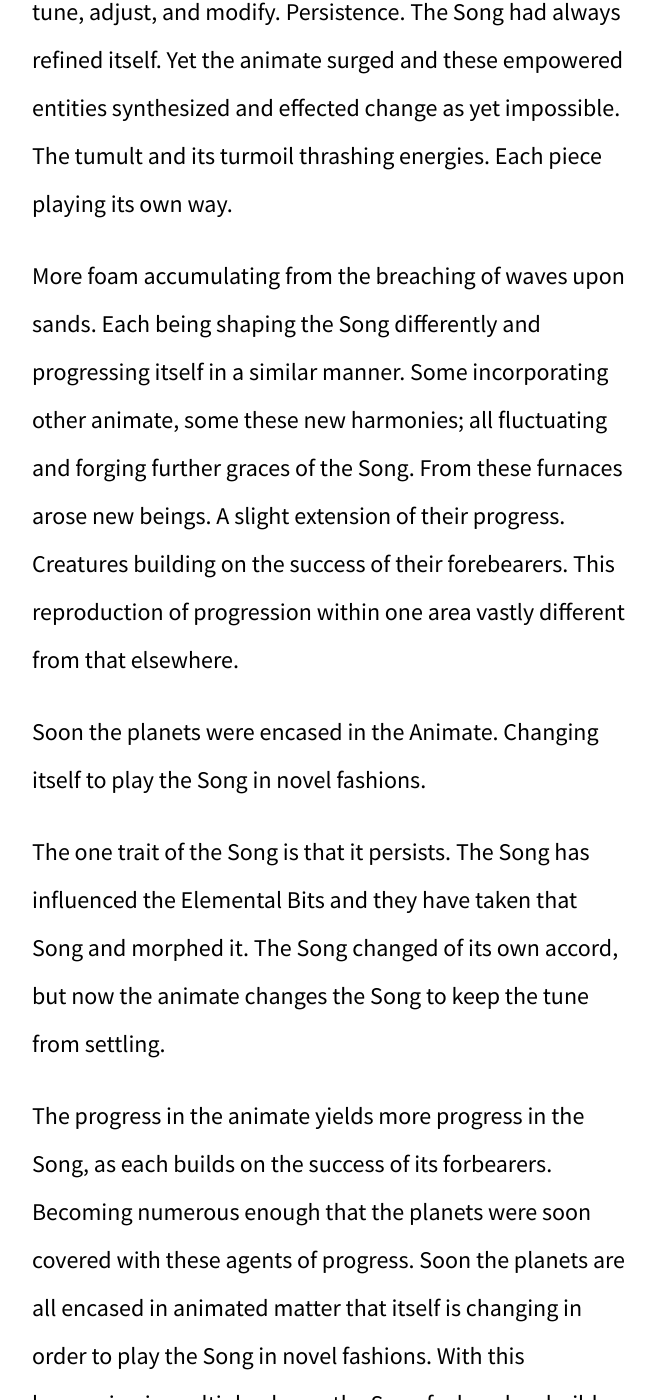
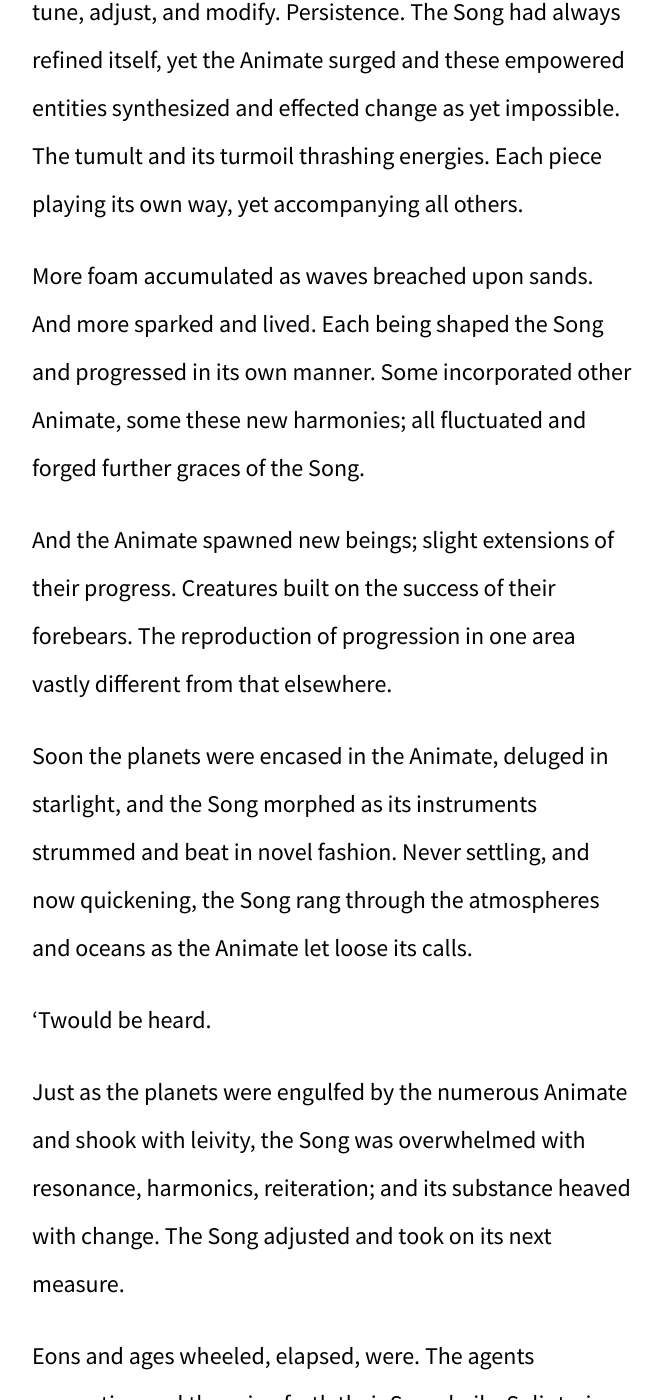
Before and after one commit to kyletolle/the-mechanism-collection, a Jekyll site: the page built from index.md, in a window 1280 px wide and 1400 px high, scrolled down 7232 px. Shown: the whole window, without its empty margins (308-971 px from the left). Built offline with Jekyll 4.4.1, drawn with Linux system fonts in a browser that asks for light colours; some of the changed text lies outside the part shown.

Commit message:
Much more progress toward completing the Third

```diff
--- a/index.md
+++ b/index.md
@@ -116,84 +116,80 @@ combined, compounded, compressed and the Inanimate pulsed with the progression
 of the Song.
 
 This refinement lead the planets to tremor. Starting in their oceans ripples
-which harmonized, focused, intensified. Building to waves that overlapped
+which blended, intermingled, intensified. Building to waves that overlapped
 and peaked and troughed and broke upon the shores. Whitecaps spreading as the
 oceans writhed and churned. Spitting plumes of spray and foam that caught in
 the wind, drifted across the creaking lands, and settled once the breezes
 failed. The sea foam stuck and joined and formed islands that drifted and
-wandered wide. The ripples and foam of the waters traveled together as
-embodiments of the Song, soon covering surfaces of entire planets.
+wandered wide. The ripples and foams traveled together as embodiments of the
+Song; soon covering surfaces of entire planets.
 
-The Song percolated through the atmospheres - with the starlight - to drip
+The Song percolated through the atmospheres - with the starlight - and dripped
 into the sea foam. The froth shielding it; compacting it to its core;
 internalizing it. This core buzzed and hummed with intensity until the spark
 was hit and spontaneity begot revitalizing energy.
 
-At first, just a single instance of this - life. Then it flared throughout
+At first, just a single instance of this. Life. Then it flared throughout
 these cauldrons as an uproar. Forming a new chord in the Song that modified
 the undertones of the Cosmos.
 
-The Song's most undeniable trait imparted upon the foam. Forged through the
-Song and now aware of it. More than foam - beings. Progress now action,
-according to its own design. The Animate.
+The Song's most undeniable trait imparted upon the foam. Persistence. Forged
+through the Song and now aware of it. More than foam - beings. Progress now
+action, according to its own design. The Animate.
 
 These beings furnaces of the Song, drawing in the music and frenzy which
 reacted there in the crucible. These agents neither consequence nor reaction.
 A force of their own to tune, adjust, and modify. Persistence. The Song had
-always refined itself. Yet the animate surged and these empowered entities
+always refined itself, yet the Animate surged and these empowered entities
 synthesized and effected change as yet impossible. The tumult and its turmoil
-thrashing energies. Each piece playing its own way.
+thrashing energies. Each piece playing its own way, yet accompanying all
+others.
 
-More foam accumulating from the breaching of waves upon sands. Each being
-shaping the Song differently and progressing itself in a similar manner. Some
-incorporating other animate, some these new harmonies; all fluctuating and
-forging further graces of the Song. From these furnaces arose new beings. A
-slight extension of their progress. Creatures building on the success of their
-forebearers. This reproduction of progression within one area vastly different
-from that elsewhere.
+More foam accumulated as waves breached upon sands. And more sparked and
+lived. Each being shaped the Song and progressed in its own manner. Some
+incorporated other Animate, some these new harmonies; all fluctuated and
+forged further graces of the Song.
 
-Soon the planets were encased in the Animate. Changing itself to play the Song
-in novel fashions.
+And the Animate spawned new beings; slight extensions of their progress.
+Creatures built on the success of their forebears. The reproduction of
+progression in one area vastly different from that elsewhere.
 
+Soon the planets were encased in the Animate, deluged in starlight, and the
+Song morphed as its instruments strummed and beat in novel fashion. Never
+settling, and now quickening, the Song rang through the atmospheres and oceans
+as the Animate let loose its calls.
 
-The one trait of the Song is that it persists.
-The Song has influenced the Elemental Bits and they have taken that Song and morphed it.
-The Song changed of its own accord, but now the animate changes the Song to keep the tune from settling.
+'Twould be heard.
 
-The progress in the animate yields more progress in the Song, as each builds on the success of its forbearers.
-Becoming numerous enough that the planets were soon covered with these agents of progress.
-Soon the planets are all encased in animated matter that itself is changing in order to play the Song in novel fashions.
-With this happening in multiple places, the Song feels a slow build up and a gentle surge that all these agents are emanating at once.
-The Song adjusts, takes on its next measure in a new way.
-The Animate building on and covering the Inanimate.
-Over eons of these small changes, patterns emerged.
-Splinters yielded branches of notes.
-The Song itself brought about the Animate, but is now co-dependent on it.
-The persistence is only ensured by the agents of change.
-And these Agents took the Song and built up refinement.
-Increasing efficiency with each generation.
-Through this fashion, these changes lead to more and varied Animate; the best way to invoke change - ensuring no shortage of variation or difference.
-Indeed, what we are today is a result of this progress and procedure and malleability.
-Specialized and industrious automatons of modification.
-We, the current peak of the Song's endurance.
-Honed and adept at carrying, embodying, prevailing.
-That perfection though not faultless.
-The flaws are reduced, recycled, tuned as each generation of Animate gives way to the next.
-Never given chance to sit, stew, spoil.
-That pristine music made with the remains of the Cataclysm turned instrumental.
-The known universe trembling to its very being with the message it carries and endures; enacts and surely _is_.
+Just as the planets were engulfed by the numerous Animate and shook with
+leivity, the Song was overwhelmed with resonance, harmonics, reiteration; and
+its substance heaved with change. The Song adjusted and took on its next
+measure.
+
+Eons and ages wheeled, elapsed, were. The agents emanating and throwing forth
+their Song-hails. Splintering and fracturing yielded branches of the unique,
+but patterns emerged. And though it brought forth this Animate, the Song
+became co-dependent. Persistence and progress plied across generations by the
+Animate's amendments. A guarantee of neoteric variation set into the bones of
+the Cosmos through the swells of the Song.
+
+The Inanimate buried by the Animate beneath its refinements and children. The
+specialized and industrious machinery of modification. Indeed, we today are
+the result of this procedure and malleability. Honed and adept at carrying,
+embodying, prevailing. We, the current peak of the Song's endurance, though
+not faultless. Soon to be surpassed and our flaws reduced. Never given chance
+to sit, stew, spoil. Rising to higher order.
+
+That pristine music made with the remains of the Cataclysm turned
+instrumental. The known universe trembling to its very being with the message
+it carries and endures; enacts and surely _is_.
 
 #### Leftovers
 
-- The Song always continues
-- Small changes occurred that built on one another.
-- Further progression and the Song rose to a high order.
 - On a small number, the energy of the Song shifted, and the ripples focused
   and intensified.
-- Ripples that spread, intermingled, and focused the intensities of the shift.
 - Little seafoam creatures riding currents in, on, and above the planets.
 - Pieces of foam sinking. Jetsam airborne. Flotsam tossed upon the shore.
-- Those ripples spreading and meeting and finally focusing in the foam.
 
 ---
 
```
